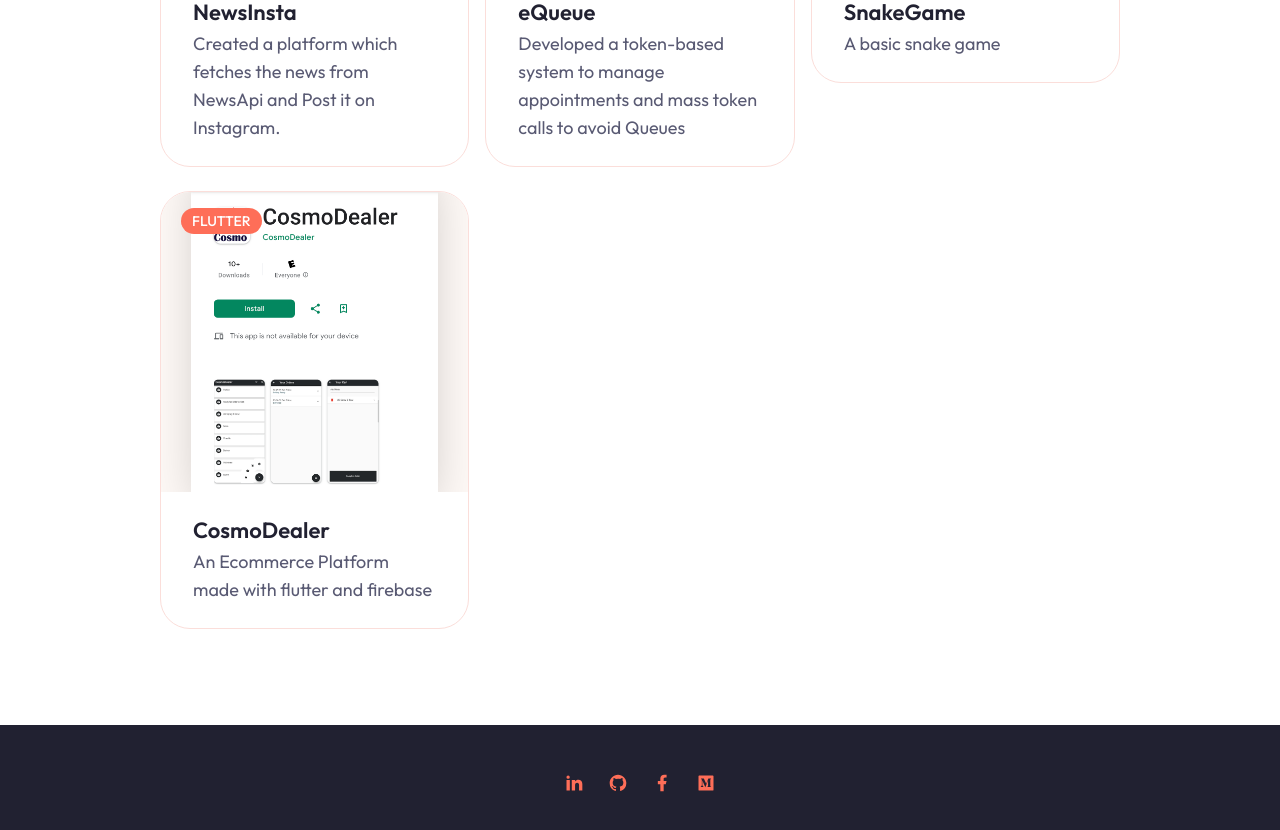
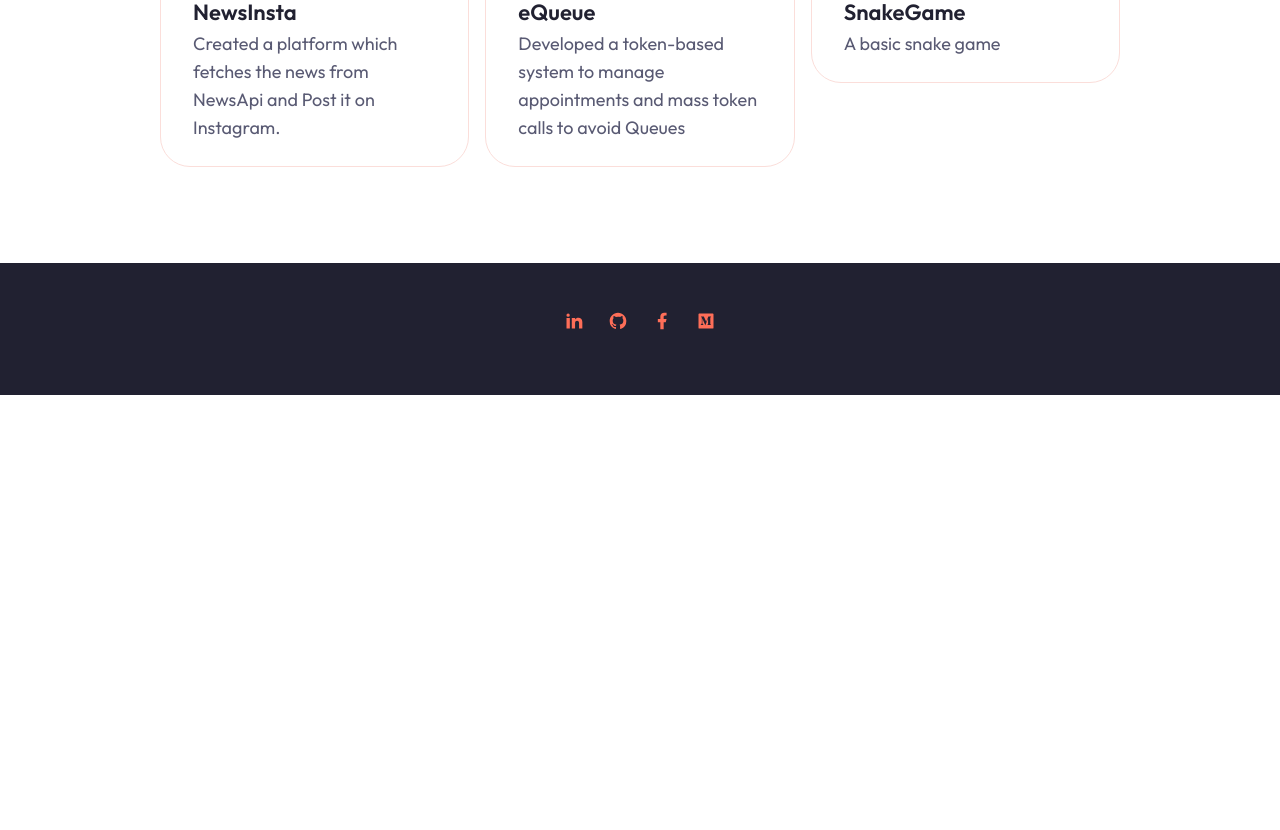
Before and after one commit to rush181200/portfolio, a Next.js app: page /projects in a window 1280 px wide. Shown: the part 1300-2130 px from the top of the page. After the commit the page ends 1695 px from the top, so only its background shows below. Built offline with nearby package versions, Linux system fonts and the light colour scheme.

Commit message:
final version 1.4

```diff
--- a/app/projects/page.jsx
+++ b/app/projects/page.jsx
@@ -47,7 +47,7 @@ const projectData = [
     description:
       'Developed a token-based system to manage appointments and mass token calls to avoid Queues',
     link: 'https://www.youtube.com/watch?v=51qOQxN7-fs',
-    github: '/',
+    github: 'https://www.youtube.com/watch?v=51qOQxN7-fs',
   },
   {
     image: '/work/6.png',
@@ -55,18 +55,18 @@ const projectData = [
     name: 'SnakeGame',
     description:
       'A basic snake game',
-    link: '/',
+    link: 'https://github.com/rush181200/SnakeGame',
     github: 'https://github.com/rush181200/SnakeGame',
   },
-  {
-    image: '/work/7.png',
-    category: 'Flutter',
-    name: 'CosmoDealer',
-    description:
-      'An Ecommerce Platform made with flutter and firebase',
-    link: 'https://play.google.com/store/apps/details?id=com.cosmodealer&hl=en_ZA&gl=US',
-    github: '/',
-  },
+  // {
+  //   image: '/work/7.png',
+  //   category: 'Flutter',
+  //   name: 'CosmoDealer',
+  //   description:
+  //     'An Ecommerce Platform made with flutter and firebase',
+  //   link: 'https://play.google.com/store/apps/details?id=com.cosmodealer&hl=en_ZA&gl=US',
+  //   github: '/',
+  // },
 
 ];
 
--- a/components/Work.jsx
+++ b/components/Work.jsx
@@ -50,7 +50,7 @@ const projectData = [
     category: 'Java Spring Boot/Flutter',
     name: 'eQueue',
     link: 'https://www.youtube.com/watch?v=51qOQxN7-fs',
-    github: '/',
+    github: 'https://www.youtube.com/watch?v=51qOQxN7-fs',
   },
 
 ];
```
